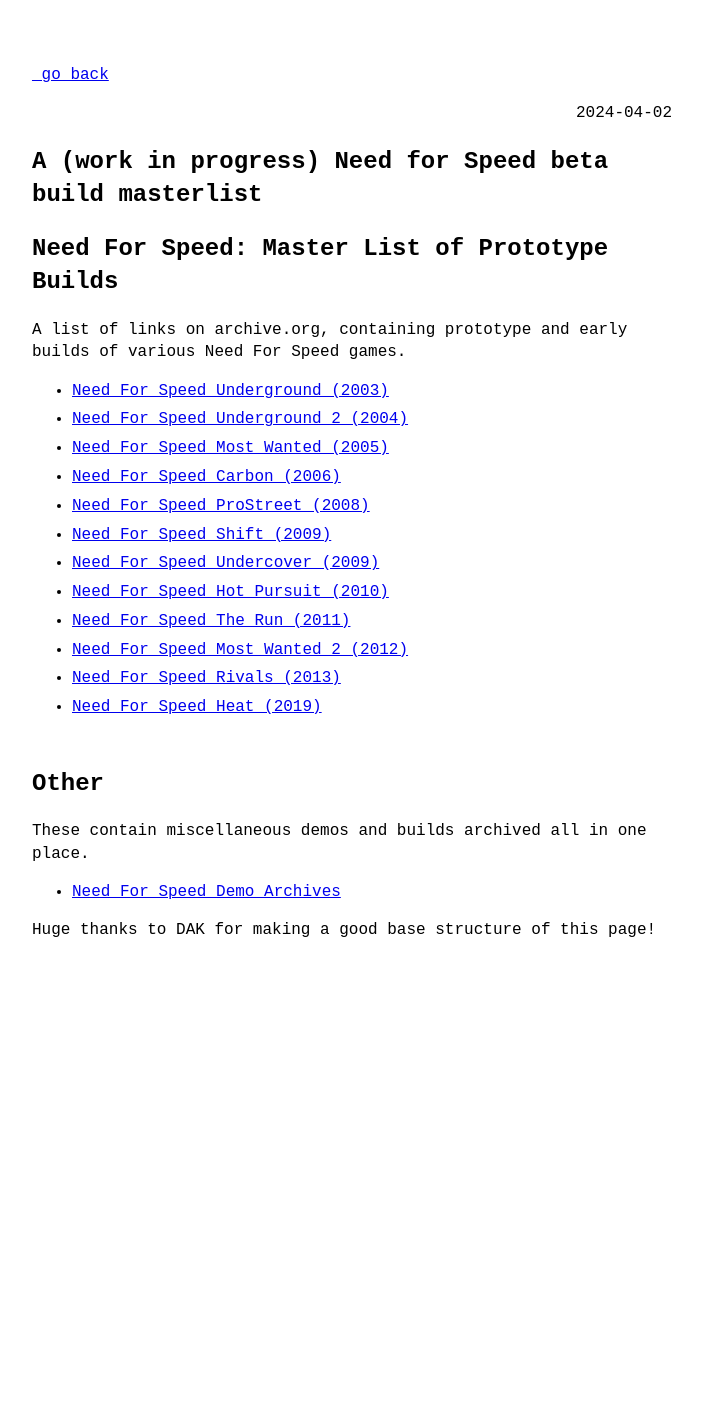
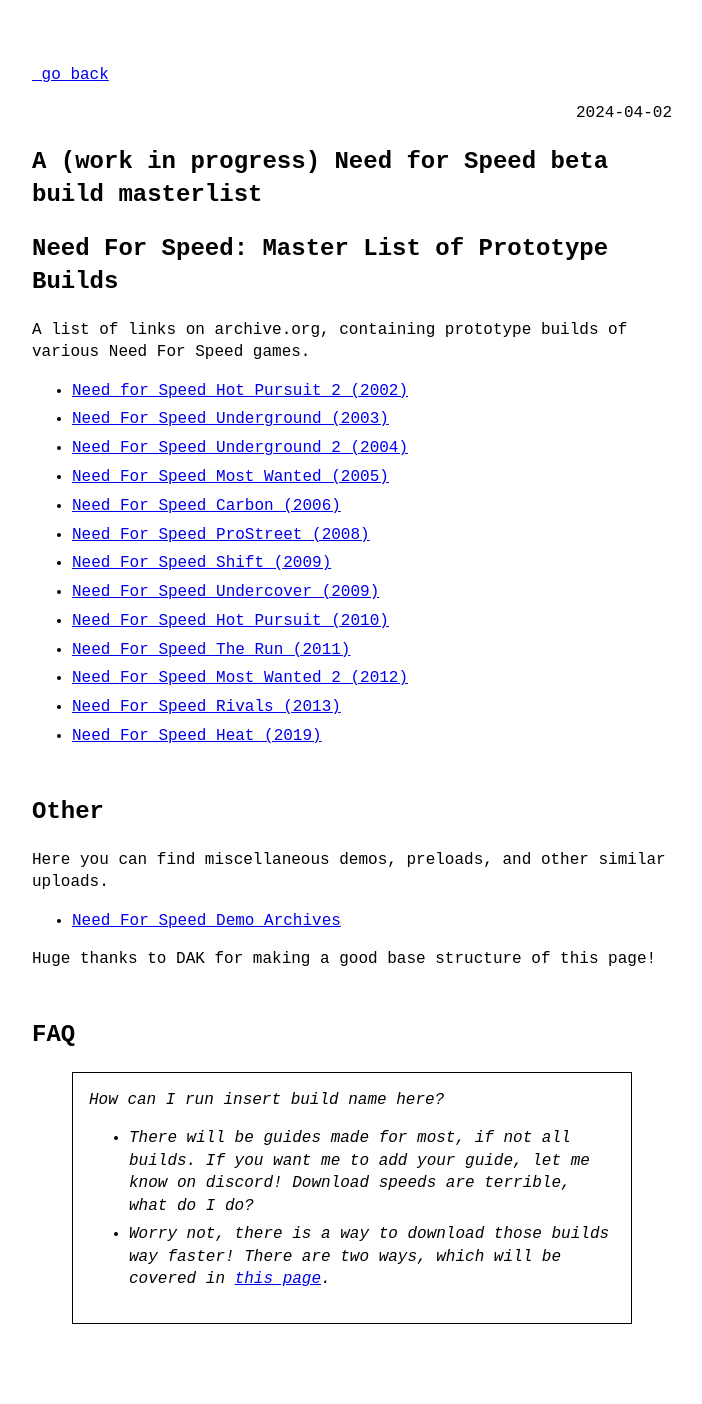
Before and after one commit to dzastsed/dzastsed.github.io, a Jekyll site: the page built from _posts/2024-04-02-nfs-builds.md, in a window 1280 px wide. Shown: the whole page, without its empty margins (288-990 px from the left). Built offline with Jekyll 4.4.1, drawn with Linux system fonts in a browser that asks for light colours; before the commit the page ends 1022 px from its top, so only the background shows below that.

Commit message:
Add files via upload

```diff
--- a/_posts/2024-04-02-nfs-builds.md
+++ b/_posts/2024-04-02-nfs-builds.md
@@ -1,13 +1,14 @@
 ---
 layout: post
 title:  "A (work in progress) Need for Speed beta build masterlist"
-date:   2024-04-02 18:00:30 +0200
+date:   2024-04-02 18:48:30 +0200
 categories: need for speed betas
 ---
 # Need For Speed: Master List of Prototype Builds
 
-A list of links on archive.org, containing prototype and early builds of various Need For Speed games.
+A list of links on archive.org, containing prototype builds of various Need For Speed games.
 
+* [Need for Speed Hot Pursuit 2 (2002)](https://archive.org/details/nfshp2_builds)
 * [Need For Speed Underground (2003)](https://archive.org/details/nfsu_builds)
 * [Need For Speed Underground 2 (2004)](https://archive.org/details/nfsu2_builds)
 * [Need For Speed Most Wanted (2005)](https://archive.org/details/nfsmw_builds)
@@ -23,8 +24,15 @@
 
 ## Other
 
-These contain miscellaneous demos and builds archived all in one place.
+Here you can find miscellaneous demos, preloads, and other similar uploads.
 
 * [Need For Speed Demo Archives](https://archive.org/details/nfs_demos)
 
 Huge thanks to DAK for making a good base structure of this page!
+
+## FAQ
+
+> How can I run *insert build name here*?
+* There will be guides made for most, if not all builds. If you want me to add your guide, let me know on discord!
+> Download speeds are terrible, what do I do?
+* Worry not, there is a way to download those builds way faster! There are two ways, which will be covered in [this page](https://dzastsed.github.io/archive-org-faster-downloads.html).
```
Also changed, not shown: _posts/2024-04-03-archive-org-faster-downloads.md (added, +104 -0 lines).
